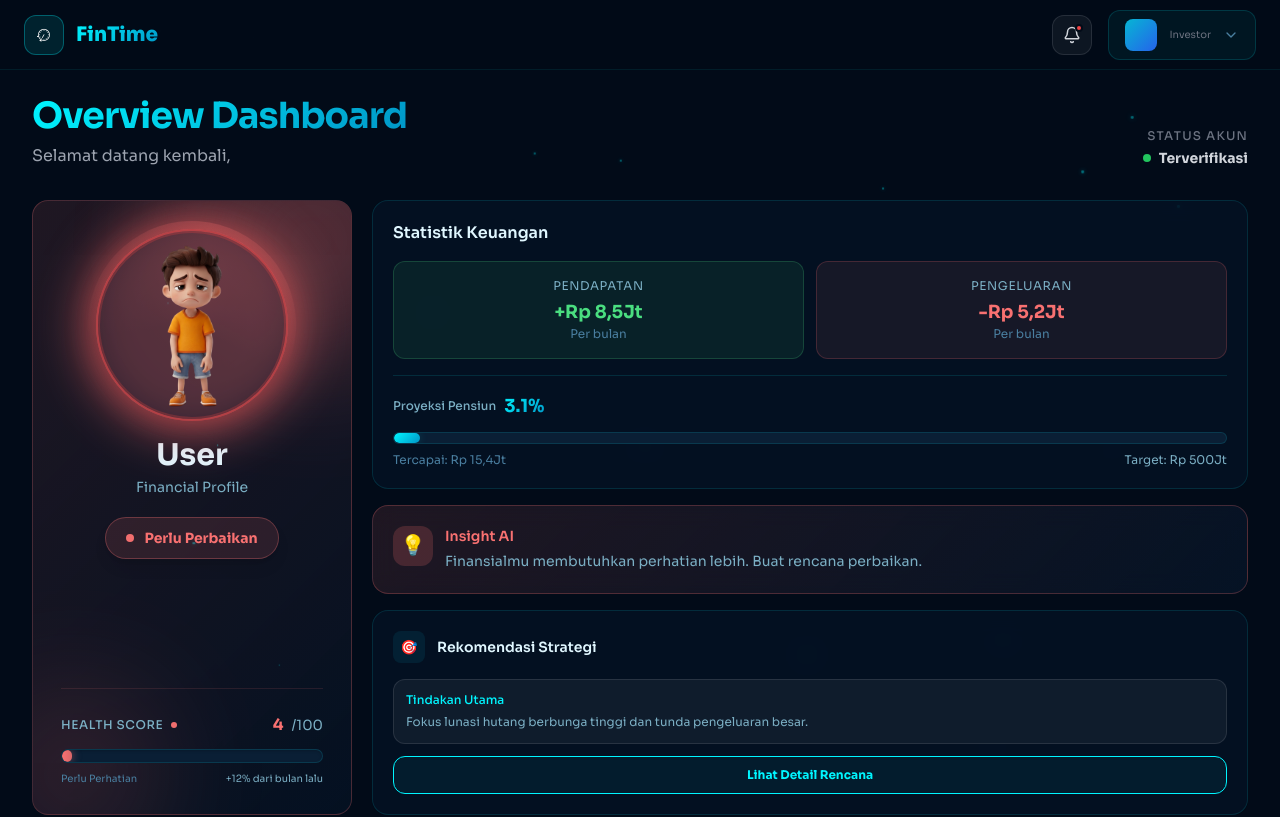
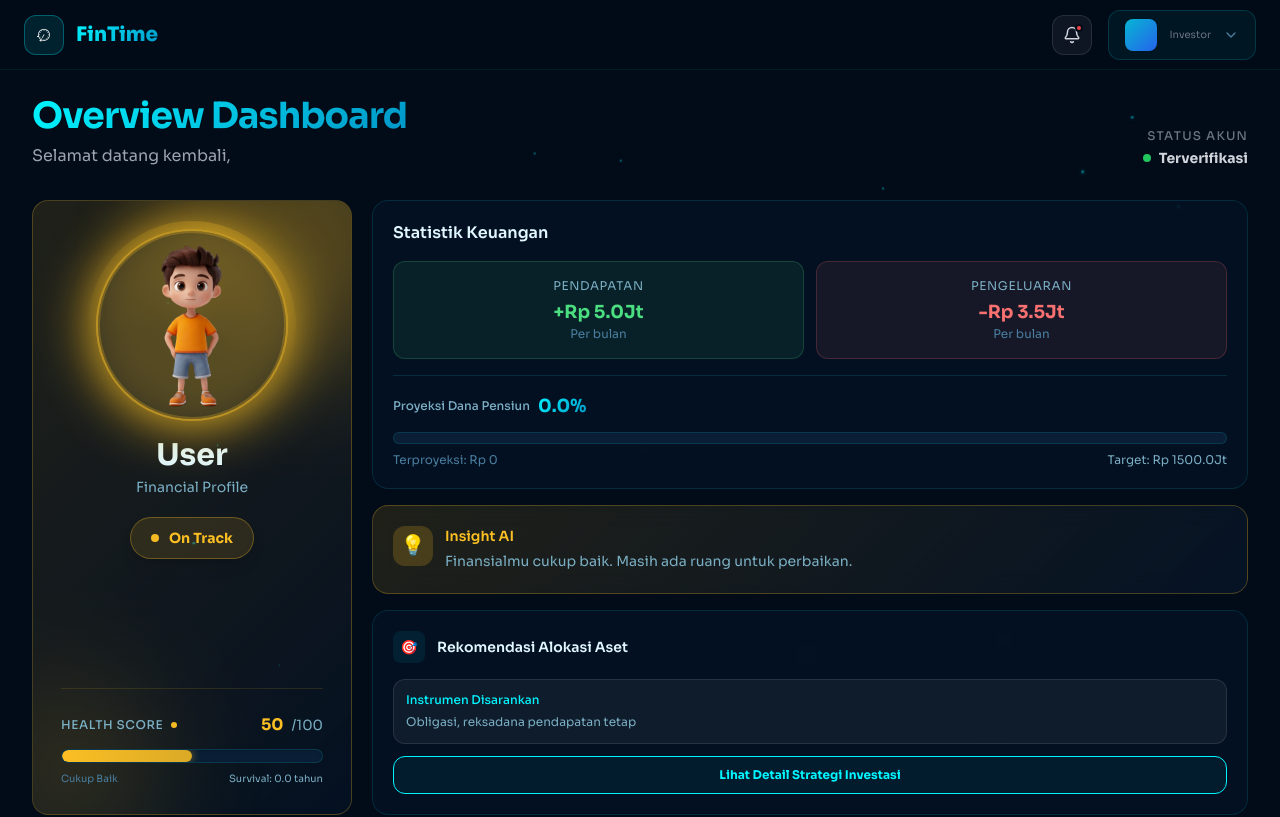
Before and after one commit to Capstone-Project-Coding-Camp-2026/frontend-fintime, a React (Vite) app: page /dashboard in a window 1280 px wide. Shown: the top 817 px of the page. Built offline with nearby package versions, Linux system fonts and the light colour scheme; no server answers; sample sign-in values are in the browser's storage.

Commit message:
feat: what if decision

```diff
--- a/src/components/dashboard/AvatarConditionBanner.jsx
+++ b/src/components/dashboard/AvatarConditionBanner.jsx
@@ -32,23 +32,42 @@ const conditionConfig = {
 }
 
 export default function AvatarConditionBanner({
-  balance = 15400000,
+  balance = 0,
   targetPension = 500000000,
   userName = 'User',
-  gender = 'male'
+  gender = 'male',
+  condition: propCondition,
+  projectedWealth = 0,
+  pensionSurvivalYears = 0,
+  monthlyIncome = 5000000,
+  monthlyExpense = 3500000
 }) {
-  // Tentukan kondisi berdasarkan saldo
-  const progressPercent = Math.min(100, Math.max(0, (balance / targetPension) * 100))
-  let condition = 'normal'
+  // Use propCondition if passed, otherwise default to normal
+  const condition = propCondition || 'normal'
+  const config = conditionConfig[condition] || conditionConfig.normal
 
-  if (progressPercent >= 70) {
-    condition = 'good'
-  } else if (progressPercent < 30) {
-    condition = 'bad'
+  // Calculate pension target progress
+  // If we have projected wealth from the backend, we use it to calculate progress towards target retirement fund
+  const wealthForProgress = projectedWealth > 0 ? projectedWealth : balance
+  const progressPercent = Math.min(100, Math.max(0, (wealthForProgress / targetPension) * 100))
+
+  // Calculate dynamic Health Score
+  let healthScore = 50
+  if (condition === 'good') {
+    healthScore = Math.min(100, Math.round(75 + pensionSurvivalYears))
+  } else if (condition === 'bad') {
+    healthScore = Math.max(10, Math.round(pensionSurvivalYears * 5))
+  } else {
+    healthScore = Math.round(50 + pensionSurvivalYears)
   }
 
-  const config = conditionConfig[condition]
-  const healthScore = Math.round(progressPercent * 1.2) // Skor berdasarkan progress
+  // Format currency helpers
+  const formatIDR = (val) => {
+    if (val >= 1000000) {
+      return `Rp ${(val / 1000000).toFixed(1)}Jt`
+    }
+    return `Rp ${val.toLocaleString('id-ID')}`
+  }
 
   return (
     <div className="grid grid-cols-1 lg:grid-cols-[320px_1fr] gap-5 items-stretch">
@@ -172,7 +191,7 @@ export default function AvatarConditionBanner({
               </div>
               <div className="flex items-center justify-between mt-2">
                 <span className="text-[10px]" style={{ color: 'var(--text-dim)' }}>{config.scoreLabel}</span>
-                <span className="text-[10px]" style={{ color: 'var(--text-muted)' }}>+12% dari bulan lalu</span>
+                <span className="text-[10px]" style={{ color: 'var(--text-muted)' }}>Survival: {pensionSurvivalYears.toFixed(1)} tahun</span>
               </div>
             </div>
           </div>
@@ -199,7 +218,7 @@ export default function AvatarConditionBanner({
               }}
             >
               <p className="text-xs uppercase tracking-wider mb-1" style={{ color: 'var(--text-muted)' }}>Pendapatan</p>
-              <p className="text-lg font-bold" style={{ color: '#4ade80' }}>+Rp 8,5Jt</p>
+              <p className="text-lg font-bold" style={{ color: '#4ade80' }}>+{formatIDR(monthlyIncome)}</p>
               <p className="text-xs" style={{ color: 'var(--text-dim)' }}>Per bulan</p>
             </div>
             <div
@@ -210,7 +229,7 @@ export default function AvatarConditionBanner({
               }}
             >
               <p className="text-xs uppercase tracking-wider mb-1" style={{ color: 'var(--text-muted)' }}>Pengeluaran</p>
-              <p className="text-lg font-bold" style={{ color: '#f87171' }}>-Rp 5,2Jt</p>
+              <p className="text-lg font-bold" style={{ color: '#f87171' }}>-{formatIDR(monthlyExpense)}</p>
               <p className="text-xs" style={{ color: 'var(--text-dim)' }}>Per bulan</p>
             </div>
           </div>
@@ -219,7 +238,7 @@ export default function AvatarConditionBanner({
           <div className="mt-4 pt-4 border-t" style={{ borderColor: 'var(--glass-border)' }}>
             <div className="flex items-center justify-between mb-3">
               <div className="flex items-center gap-2">
-                <span className="text-xs font-medium" style={{ color: 'var(--text-muted)' }}>Proyeksi Pensiun</span>
+                <span className="text-xs font-medium" style={{ color: 'var(--text-muted)' }}>Proyeksi Dana Pensiun</span>
                 <span className="font-bold text-lg grad-text">{progressPercent.toFixed(1)}%</span>
               </div>
             </div>
@@ -242,8 +261,8 @@ export default function AvatarConditionBanner({
               />
             </div>
             <div className="flex items-center justify-between mt-2">
-              <span className="text-xs" style={{ color: 'var(--text-dim)' }}>Tercapai: Rp 15,4Jt</span>
-              <span className="text-xs" style={{ color: 'var(--text-muted)' }}>Target: Rp 500Jt</span>
+              <span className="text-xs" style={{ color: 'var(--text-dim)' }}>Terproyeksi: {formatIDR(wealthForProgress)}</span>
+              <span className="text-xs" style={{ color: 'var(--text-muted)' }}>Target: {formatIDR(targetPension)}</span>
             </div>
           </div>
         </motion.div>
@@ -285,14 +304,16 @@ export default function AvatarConditionBanner({
             <div className="w-8 h-8 rounded-lg bg-cyan-500/10 flex items-center justify-center">
               <span className="text-sm">🎯</span>
             </div>
-            <h3 className="font-semibold text-sm" style={{ color: 'var(--text)' }}>Rekomendasi Strategi</h3>
+            <h3 className="font-semibold text-sm" style={{ color: 'var(--text)' }}>Rekomendasi Alokasi Aset</h3>
           </div>
 
           <div className="space-y-3">
             <div className="p-3 rounded-xl bg-white/5 border border-white/10">
-              <p className="text-xs font-medium mb-1" style={{ color: 'var(--cyan)' }}>Tindakan Utama</p>
+              <p className="text-xs font-medium mb-1" style={{ color: 'var(--cyan)' }}>Instrumen Disarankan</p>
               <p className="text-xs leading-relaxed" style={{ color: 'var(--text-muted)' }}>
-                {config.recommendation}
+                {propCondition === 'good' ? 'Saham, reksadana saham, campuran' :
+                 propCondition === 'normal' ? 'Obligasi, reksadana pendapatan tetap' :
+                 'Dana darurat, kurangi pengeluaran, reksadana pasar uang'}
               </p>
             </div>
 
@@ -303,7 +324,7 @@ export default function AvatarConditionBanner({
                 background: 'rgba(0, 245, 255, 0.05)'
               }}
             >
-              Lihat Detail Rencana
+              Lihat Detail Strategi Investasi
             </button>
           </div>
         </motion.div>
--- a/src/components/dashboard/ScenarioForm.jsx
+++ b/src/components/dashboard/ScenarioForm.jsx
@@ -62,7 +62,7 @@ export default function ScenarioForm({
             <input
               type="text"
               value={formatInputCurrency(price)}
-              onChange={(e) => setPrice(e.target.value.replace(/,/g, ''))}
+              onChange={(e) => setPrice(e.target.value.replace(/\D/g, ''))}
               placeholder="15.000.000"
               style={{ ...inputBaseStyle, paddingLeft: '2.5rem', paddingRight: '1rem', paddingTop: '0.75rem', paddingBottom: '0.75rem' }}
               onFocus={(e) => {
@@ -145,18 +145,18 @@ export default function ScenarioForm({
             </div>
             <div>
               <label className="text-xs mb-2 block" style={{ color: 'var(--text-muted)' }}>
-                Bunga (% / tahun)
+                Bunga (% / bulan)
               </label>
               <input
                 type="number"
                 value={interestRate}
                 onChange={(e) => setInterestRate(e.target.value)}
-                placeholder="15"
+                placeholder="2"
                 min="0"
                 max="36"
                 style={{ ...inputBaseStyle, padding: '0.75rem 1rem' }}
                 onFocus={(e) => {
-                  e.target.style.borderColor = 'var(--cyan'
+                  e.target.style.borderColor = 'var(--cyan)'
                   e.target.style.background = 'rgba(0, 245, 255, 0.08)'
                 }}
                 onBlur={(e) => {
@@ -183,7 +183,7 @@ export default function ScenarioForm({
             <input
               type="text"
               value={formatInputCurrency(monthlyBudget)}
-              onChange={(e) => setMonthlyBudget(e.target.value.replace(/,/g, ''))}
+              onChange={(e) => setMonthlyBudget(e.target.value.replace(/\D/g, ''))}
               placeholder="8.000.000"
               style={{ ...inputBaseStyle, paddingLeft: '2.5rem', paddingRight: '1rem', paddingTop: '0.75rem', paddingBottom: '0.75rem' }}
               onFocus={(e) => {
--- a/src/components/dashboard/SmartLedger.jsx
+++ b/src/components/dashboard/SmartLedger.jsx
@@ -8,7 +8,7 @@ import {
 
 const CATEGORIES = TRANSACTION_CATEGORIES
 
-export default function SmartLedger() {
+export default function SmartLedger({ onRelabel }) {
   const [transactions, setTransactions] = useState([])
   const [loading, setLoading] = useState(true)
   const [savingId, setSavingId] = useState(null)
@@ -17,7 +17,9 @@ export default function SmartLedger() {
     try {
       setLoading(true)
 
-      const user = JSON.parse(localStorage.getItem('user'))
+      const storedUser = localStorage.getItem('fintime_user')
+      if (!storedUser) return
+      const user = JSON.parse(storedUser)
 
       const response = await getUnlabelledTransactions(user.id)
 
@@ -40,6 +42,9 @@ export default function SmartLedger() {
       await relabelTransaction(transactionId, categoryLabel)
 
       setTransactions((prev) => prev.filter((t) => t.id !== transactionId))
+      if (onRelabel) {
+        onRelabel()
+      }
     } catch (error) {
       console.error('Failed to relabel:', error)
     } finally {
--- a/src/components/layout/DashboardLayout.jsx
+++ b/src/components/layout/DashboardLayout.jsx
@@ -10,6 +10,7 @@ import Logo from '../common/logo'
 import ParticleField from '../Particlefield'
 import UserDropdown from './UserDropdown'
 import BottomNav from './BottomNav'
+import api from '../../lib/api'
 
 export default function DashboardLayout({ children, activePage = 'dashboard', particleCount = 30 }) {
   const navigate = useNavigate()
@@ -28,6 +29,16 @@ export default function DashboardLayout({ children, activePage = 'dashboard', pa
     const storedUser = localStorage.getItem('fintime_user')
     if (storedUser) {
       setUser(JSON.parse(storedUser))
+
+      // Fetch latest profile from backend to sync real-time database changes
+      api.get('/auth/profile')
+        .then(res => {
+          if (res.data?.user) {
+            setUser(res.data.user)
+            localStorage.setItem('fintime_user', JSON.stringify(res.data.user))
+          }
+        })
+        .catch(err => console.error('Failed to sync profile in layout:', err))
     } else {
       navigate('/login')
     }
--- a/src/constants/providers.js
+++ b/src/constants/providers.js
@@ -54,9 +54,13 @@ export function getProviderType(id) {
   return provider ? provider.type : 'bank'
 }
 
-export function getProviderStyle(id) {
-  return null
-}
+// export function getProviderStyle(id) {
+//   return null
+// }
+
+// export function getProviderStyle(id) {
+//   return null
+// }
 
 export function isEWallet(id) {
   return getProviderType(id) === 'ewallet'
--- a/src/pages/DashboardPage.jsx
+++ b/src/pages/DashboardPage.jsx
@@ -1,4 +1,4 @@
-import { useState } from 'react'
+import { useState, useEffect } from 'react'
 import { motion } from 'framer-motion'
 import {
   ArrowUpCircle,
@@ -7,6 +7,7 @@ import {
   CreditCard,
 } from 'lucide-react'
 
+import api from '../lib/api'
 import DashboardLayout from '../components/layout/DashboardLayout'
 import AvatarConditionBanner from '../components/dashboard/AvatarConditionBanner'
 import ScenarioForm from '../components/dashboard/ScenarioForm'
@@ -24,10 +25,19 @@ export default function DashboardPage() {
     useState('expense')
   const [refreshKey, setRefreshKey] = useState(0)
 
+  // Real-time backend states
+  const [totalBalance, setTotalBalance] = useState(0)
+  const [projectedWealth, setProjectedWealth] = useState(0)
+  const [pensionSurvivalYears, setPensionSurvivalYears] = useState(0)
+  const [avatarCondition, setAvatarCondition] = useState('normal')
+  const [monthlyIncome, setMonthlyIncome] = useState(5000000)
+  const [monthlyExpense, setMonthlyExpense] = useState(3500000)
+
+  // What-If Form States
   const [price, setPrice] = useState('')
   const [selectedOption, setSelectedOption] = useState('cash')
   const [installmentMonths, setInstallmentMonths] = useState('12')
-  const [interestRate, setInterestRate] = useState('15')
+  const [interestRate, setInterestRate] = useState('2')
   const [monthlyBudget, setMonthlyBudget] = useState('')
 
   const [isAnalyzing, setIsAnalyzing] = useState(false)
@@ -42,55 +52,115 @@ export default function DashboardPage() {
     totalPayment: 0,
   })
 
-  const handleAnalyze = () => {
+  // 1. Fetch real-time data on mount and refresh
+  useEffect(() => {
+    const storedUser = localStorage.getItem('fintime_user')
+    if (!storedUser) return
+    const u = JSON.parse(storedUser)
+
+    setMonthlyIncome(u.monthlyIncome || 5000000)
+
+    // Fetch Linked Account Summary
+    api.get(`/linked-accounts/${u.id}/summary`)
+      .then(res => {
+        if (res.data?.success) {
+          setTotalBalance(res.data.data.totalBalance || 0)
+        }
+      })
+      .catch(err => console.error('Failed to get account summary:', err))
+
+    // Run dynamic Forecast to get latest avatar health condition and pension wealth metrics
+    api.post('/ai/forecast', { userId: u.id })
+      .then(res => {
+        if (res.data) {
+          setProjectedWealth(res.data.projectedWealth || 0)
+          setPensionSurvivalYears(res.data.pensionSurvivalYears || 0)
+          setAvatarCondition(res.data.condition || 'normal')
+
+          if (res.data.predictedExpenses && res.data.predictedExpenses.length > 0) {
+            // Estimate average future monthly expenses from the prediction trend
+            const avgExpense = res.data.predictedExpenses.reduce((sum, val) => sum + val, 0) / res.data.predictedExpenses.length
+            setMonthlyExpense(Math.round(avgExpense))
+          }
+        }
+      })
+      .catch(err => console.error('Failed to run forecast:', err))
+  }, [refreshKey])
+
+  // 2. Perform real-time What-If prediction using the backend ML model
+  const handleAnalyze = async () => {
     setIsAnalyzing(true)
     setHasResult(false)
 
-    setTimeout(() => {
-      const p = parseFloat(price) || 0
-      const b = parseFloat(monthlyBudget) || 0
-      let total = p
-      let monthly = p
+    try {
+      const storedUser = localStorage.getItem('fintime_user')
+      const u = storedUser ? JSON.parse(storedUser) : null
 
-      if (selectedOption === 'paylater') {
-        const months = parseInt(installmentMonths) || 12
-        const rate = (parseFloat(interestRate) || 15) / 100
-        total = p + p * rate * (months / 12)
-        monthly = total / months
+      const itemPriceVal = parseFloat(price) || 0
+      const monthlyBudgetVal = parseFloat(monthlyBudget) || 0
+
+      const payload = {
+        userId: u?.id,
+        item_price: itemPriceVal,
+        paylater_tenor_months: selectedOption === 'paylater' ? parseInt(installmentMonths) : 1,
+        paylater_interest_rate: selectedOption === 'paylater' ? (parseFloat(interestRate) / 100) : 0.0,
+        monthly_cashflow: monthlyBudgetVal, // budget input acts as user cash flow
+        current_etr: 0.5 // baseline ETR
       }
 
-      const remaining = b - monthly
+      const response = await api.post('/ai/whatif', payload)
 
-      let verdict = 'neutral'
-      let good = 40,
-        neutral = 40,
-        bad = 20
+      if (response.data) {
+        const data = response.data
+        const conf = data.confidence || 0.8
 
-      if (remaining > b * 0.5) {
+        // Map backend decision results back to graphical percentages
+        let good = 40, neutral = 40, bad = 20
+        let verdict = 'neutral' // default
+
+        if (data.recommendation === 'just_buy') {
           verdict = 'good'
-        good = 85
-        neutral = 10
-        bad = 5
-      } else if (remaining < 0) {
+          good = Math.round(conf * 100)
+          neutral = Math.round((1 - conf) * 60)
+          bad = Math.round((1 - conf) * 40)
+        } else if (data.recommendation === 'dont_buy') {
           verdict = 'bad'
-        good = 5
-        neutral = 15
-        bad = 80
+          bad = Math.round(conf * 100)
+          neutral = Math.round((1 - conf) * 60)
+          good = Math.round((1 - conf) * 40)
+        } else {
+          verdict = 'neutral'
+          neutral = Math.round(conf * 100)
+          good = Math.round((1 - conf) * 50)
+          bad = Math.round((1 - conf) * 50)
         }
+
+        // Calculate payment metrics
+        const monthlyPay = selectedOption === 'paylater'
+          ? (itemPriceVal / parseInt(installmentMonths)) * (1 + (parseFloat(interestRate) / 100))
+          : itemPriceVal
+
+        const totalPay = selectedOption === 'paylater'
+          ? monthlyPay * parseInt(installmentMonths)
+          : itemPriceVal
 
         setAnalysisData({
           goodPercent: good,
           neutralPercent: neutral,
           badPercent: bad,
           verdict: verdict,
-        monthlyPayment: Math.round(monthly),
-        remainingBudget: Math.round(remaining),
-        totalPayment: Math.round(total),
+          monthlyPayment: Math.round(monthlyPay),
+          remainingBudget: Math.round(data.cashflow_after_purchase),
+          totalPayment: Math.round(totalPay),
         })
 
+        setHasResult(true)
+      }
+    } catch (err) {
+      console.error('Failed to run what-if simulation:', err)
+    } finally {
       setIsAnalyzing(false)
-      setHasResult(true)
-    }, 2000)
+    }
   }
 
   const handleRefresh = () => {
@@ -134,8 +204,13 @@ export default function DashboardPage() {
               <AvatarConditionBanner
                 userName={user.fullName}
                 gender={user.gender || 'male'}
-                balance={15400000}
-                targetPension={500000000}
+                balance={totalBalance}
+                projectedWealth={projectedWealth}
+                pensionSurvivalYears={pensionSurvivalYears}
+                condition={avatarCondition}
+                monthlyIncome={monthlyIncome}
+                monthlyExpense={monthlyExpense}
+                targetPension={user.monthlyIncome ? user.monthlyIncome * 12 * 25 : 1500000000}
               />
             </section>
 
@@ -305,7 +380,7 @@ export default function DashboardPage() {
 
             <section className="mb-8">
               <div className="grid grid-cols-1 lg:grid-cols-2 gap-6">
-                <SmartLedger />
+                <SmartLedger key={`ledger-${refreshKey}`} onRelabel={handleRefresh} />
               </div>
             </section>
           </main>
--- a/src/pages/ProfilePage.jsx
+++ b/src/pages/ProfilePage.jsx
@@ -6,6 +6,7 @@ import {
   TrendingUp, Clock, LogOut,
 } from 'lucide-react'
 
+import api from '../lib/api'
 import DashboardLayout from '../components/layout/DashboardLayout'
 
 export default function ProfilePage() {
@@ -28,7 +29,7 @@ export default function ProfilePage() {
         fullName: userData.fullName || '',
         email: userData.email || '',
         phone: userData.phone || '',
-        occupation: userData.occupation || '',
+        occupation: userData.occupation || userData.jobType || '',
         monthlyIncome: userData.monthlyIncome || '',
       })
     }
@@ -39,11 +40,26 @@ export default function ProfilePage() {
     setFormData((prev) => ({ ...prev, [name]: value }))
   }
 
-  const handleSave = () => {
-    const updatedUser = { ...user, ...formData }
-    localStorage.setItem('fintime_user', JSON.stringify(updatedUser))
-    setUser(updatedUser)
-    setIsEditing(false)
+  const handleSave = async () => {
+    try {
+      const response = await api.put('/auth/profile', formData)
+      if (response.data?.user) {
+        const updatedUser = response.data.user
+        localStorage.setItem('fintime_user', JSON.stringify(updatedUser))
+        setUser(updatedUser)
+        setFormData({
+          fullName: updatedUser.fullName || '',
+          email: updatedUser.email || '',
+          phone: updatedUser.phone || '',
+          occupation: updatedUser.occupation || '',
+          monthlyIncome: updatedUser.monthlyIncome || '',
+        })
+      }
+      setIsEditing(false)
+    } catch (err) {
+      console.error('Failed to save profile:', err)
+      alert(err.response?.data?.message || 'Gagal menyimpan profil.')
+    }
   }
 
   const handleCancel = () => {
```
Lines whose indentation alone changed are shown as unchanged.
